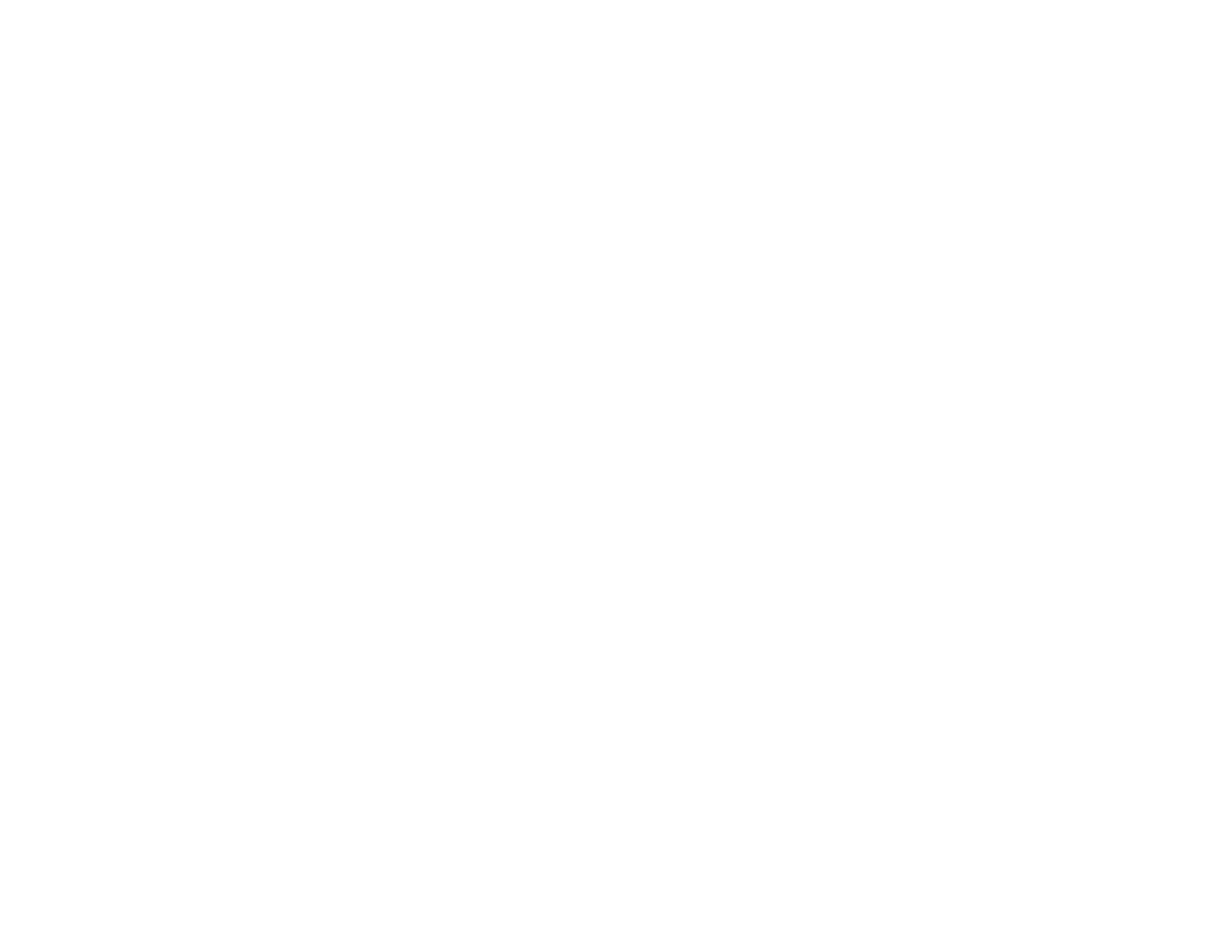
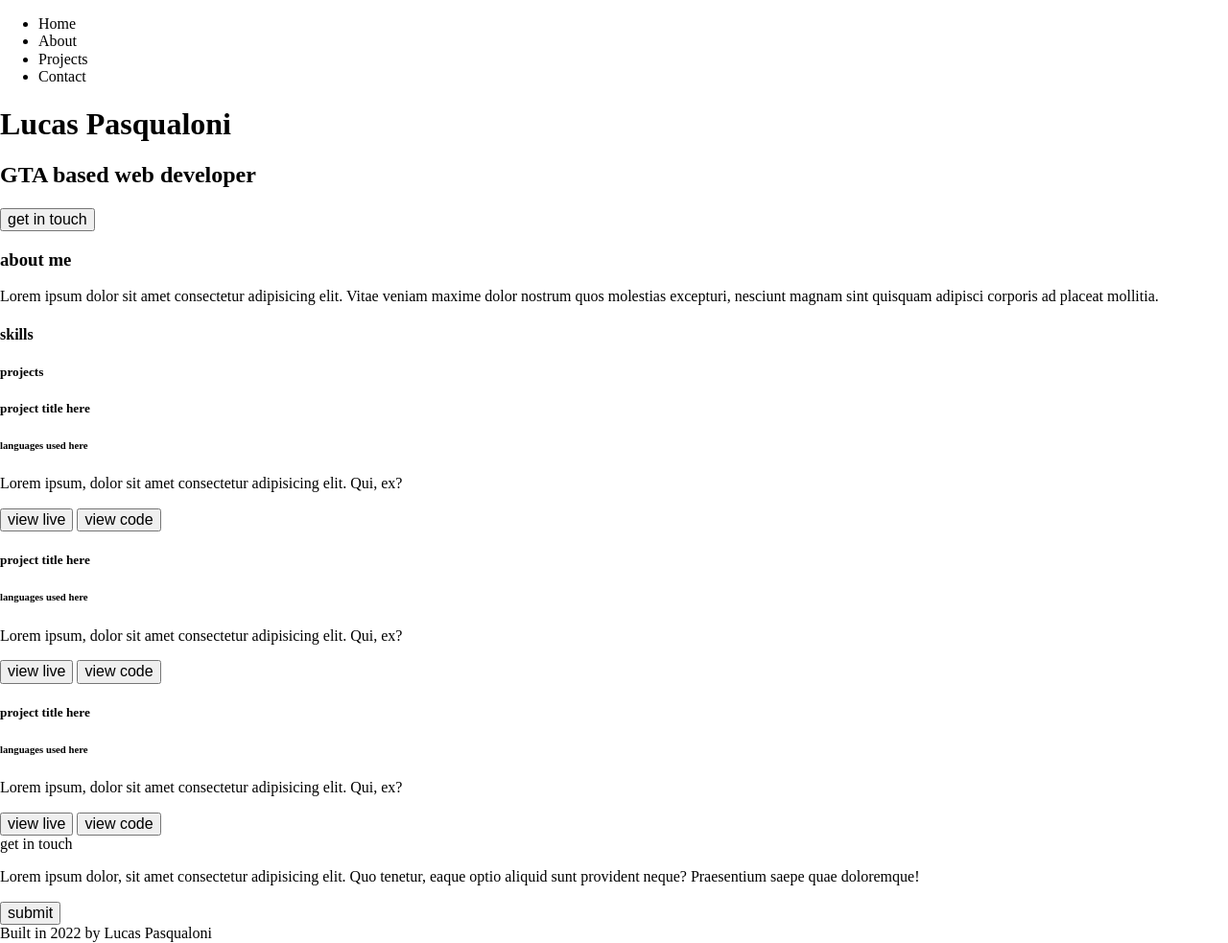
Before and after one commit to LucPasq/lucasPasqualoniPortfolio, a plain HTML site: page index.html in a window 1280 px wide. Shown: the whole page at 96% size. Before the commit the page ends 800 px from the top, so only its background shows below. Drawn offline with Linux system fonts and the light colour scheme.

Commit message:
filled out the bulk of html structuring, refinement needed

```diff
--- a/index.html
+++ b/index.html
@@ -9,16 +9,71 @@
 </head>
 <body>
     <nav>
-
+        <ul>
+            <li>Home</li>
+            <li>About</li>
+            <li>Projects</li>
+            <li>Contact</li>
+        </ul>
     </nav>
     <header>
-
+        <h1>Lucas Pasqualoni</h1>
+        <h2>GTA based web developer</h2>
+        <button>get in touch</button>
     </header>
     <main>
+        <section>
+            <h3>about me</h3>
+            <p>Lorem ipsum dolor sit amet consectetur adipisicing elit. Vitae veniam maxime dolor nostrum quos molestias excepturi, nesciunt magnam sint quisquam adipisci corporis ad placeat mollitia.</p>
+        </section>
+        <section>
+            <h4>skills</h4>
+            <div></div>
+            <div></div>
+            <div></div>
+            <div></div>
+            <div></div>
+            <div></div>
+            <div></div>
+        </section>
+        <section>
+            <h5>projects</h5>
+            <div>
+                <h5>project title here</h5>
+                <h6>languages used here</h6>
+                <p>Lorem ipsum, dolor sit amet consectetur adipisicing elit. Qui, ex?</p>
+                <button>view live</button>
+                <button>view code</button>
+            </div>
+            <div>
+                <h5>project title here</h5>
+                <h6>languages used here</h6>
+                <p>Lorem ipsum, dolor sit amet consectetur adipisicing elit. Qui, ex?</p>
+                <button>view live</button>
+                <button>view code</button>
+            </div>
+            <div>
+                <h5>project title here</h5>
+                <h6>languages used here</h6>
+                <p>Lorem ipsum, dolor sit amet consectetur adipisicing elit. Qui, ex?</p>
+                <button>view live</button>
+                <button>view code</button>
+            </div>
+        </section>
+        <section>
+            <h7>get in touch</h7>
+            <div>
 
+            </div>
+            <p>Lorem ipsum dolor, sit amet consectetur adipisicing elit. Quo tenetur, eaque optio aliquid sunt provident neque? Praesentium saepe quae doloremque!</p>
+            <div>
+
+            </div>
+            <button>submit</button>
+        </section>
     </main>
     <footer>
-
+        <h8>Built in 2022 by Lucas Pasqualoni</h8>
     </footer>
 </body>
 </html>
```
